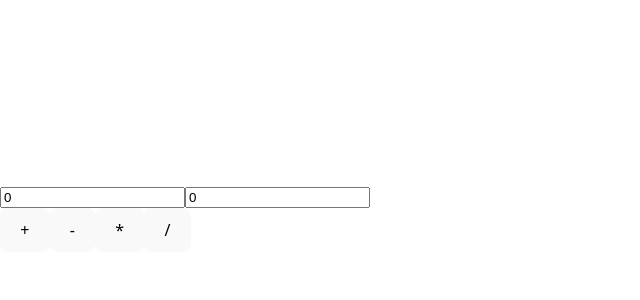
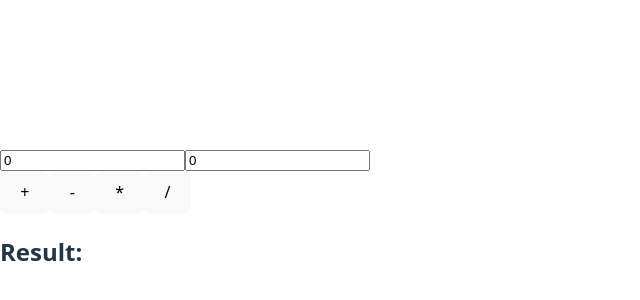
Before and after one commit to AriTeilWork/calculator, a React (Vite) app: page / in a window 1280 px wide. Shown: the part 182-482 px from the top of the page, without its empty margins (0-640 px from the left). Built offline with nearby package versions, Linux system fonts and the light colour scheme.

Commit message:
Add Result Component

```diff
--- a/src/App.jsx
+++ b/src/App.jsx
@@ -1,6 +1,7 @@
 import React, { useState } from 'react';
 import InputComponent from './components/Input';
 import OperatorComponent from './components/Operator';
+import ResultComponent from './components/Result';
 
 const App = () => {
   const [num1, setNum1] = useState(0);
@@ -15,7 +16,7 @@ const App = () => {
         <InputComponent value={num2} onChange={setNum2} />
       </div>
       <OperatorComponent onSelect={(op) => { setOperator(op); }} />
-      {/* Operator and Result components.....*/}
+      <ResultComponent result={result} />
     </div>
   );
 };
```
